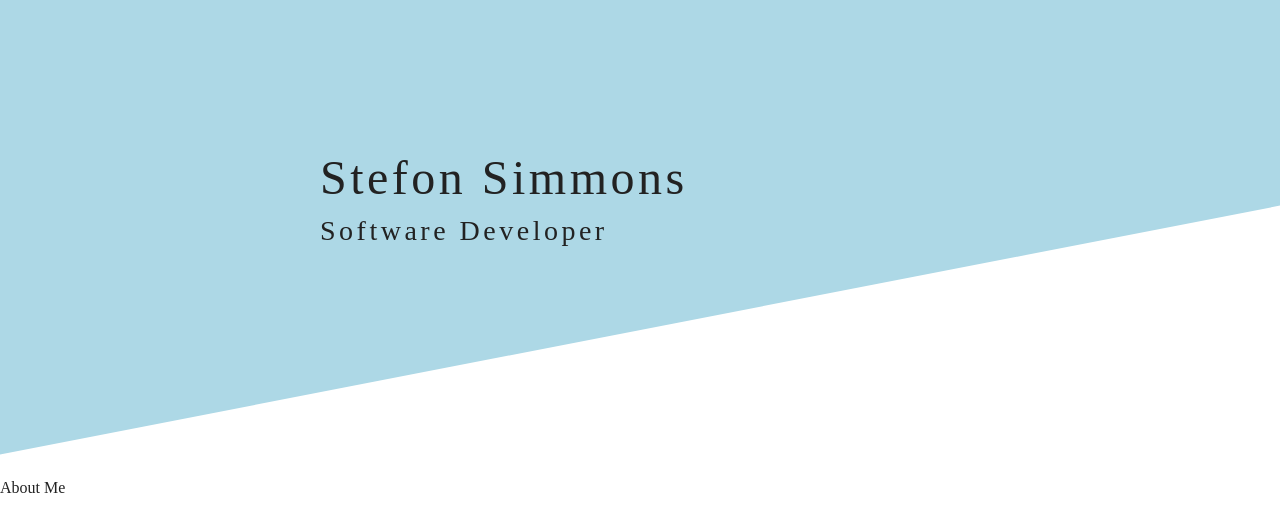
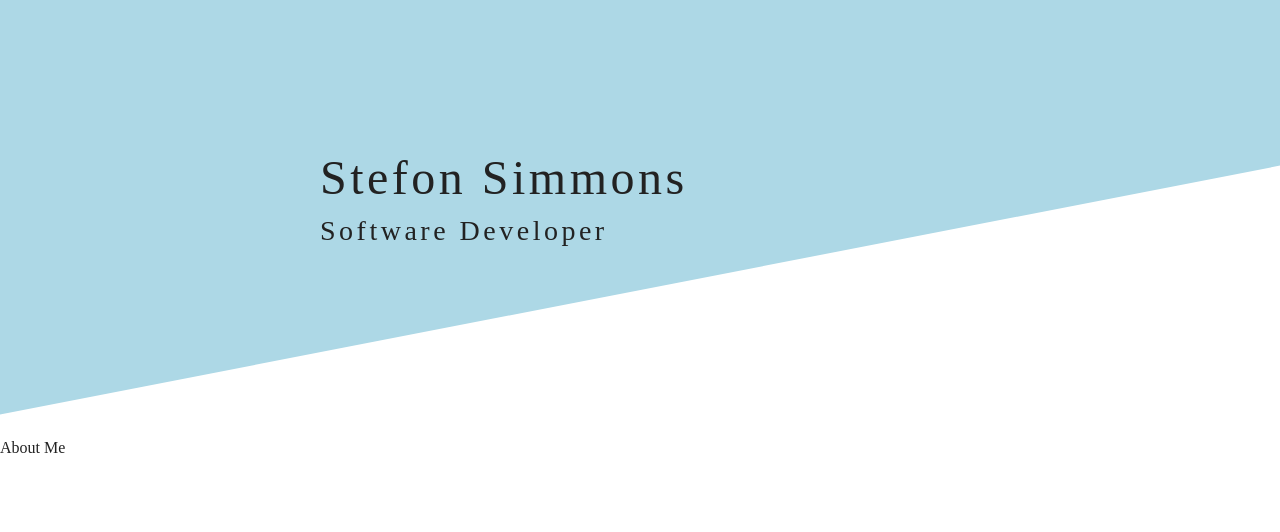
Before and after one commit to StefonSimmons/portfolio, a React (Create React App) app in the folder portfolio_app/: page / in a window 1280 px wide. Shown: the top 532 px of the page. Built offline with nearby package versions, Linux system fonts and the light colour scheme.

Commit message:
furhter styled home(top section height)

```diff
--- a/portfolio_app/src/components/AboutMe.jsx
+++ b/portfolio_app/src/components/AboutMe.jsx
@@ -3,8 +3,8 @@ import styled from 'styled-components'
 
 export default function AboutMe() {
   return (
-    <div>
+    <>
       About Me
-    </div>
+    </>
   )
 }
--- a/portfolio_app/src/components/Home.jsx
+++ b/portfolio_app/src/components/Home.jsx
@@ -8,7 +8,7 @@ const Diagonal = styled.div`
   top: -150px;
   transform: skewY(-11deg);
   background-color: lightblue;
-  height: 60vh;
+  height: 55vh;
 `
 const Header = styled.div`
   display: flex;
@@ -23,18 +23,16 @@ const Name= styled.h1`
   transform: skewY(11deg);
   margin: 0 25vw;
   font-size: 48px;
-
 `
 const Title = styled.h2`
   transform: skewY(11deg);
   margin: 0 25vw;
   font-size: 28px;
-
 `
 
 export default function Home() {
   return (
-    <div>
+    <>
       <Diagonal>
         <Header>
           <Name>Stefon Simmons </Name>
@@ -42,6 +40,6 @@ export default function Home() {
         </Header>
       </Diagonal>
       <AboutMe/>
-    </div>
+    </>
   )
 }
```
